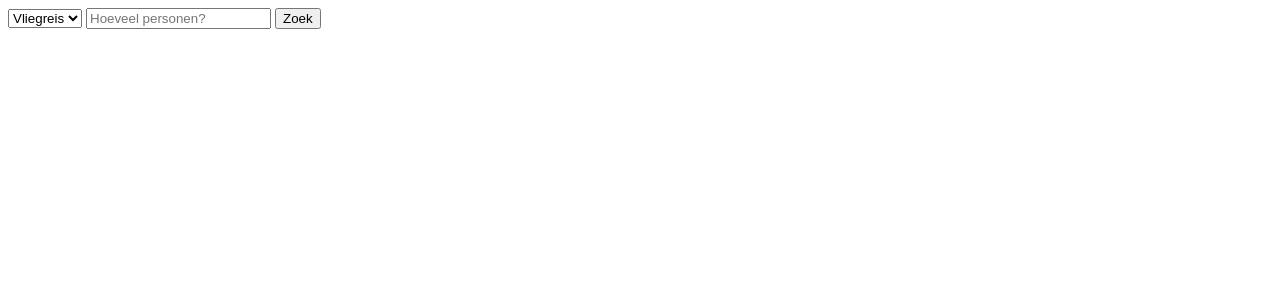
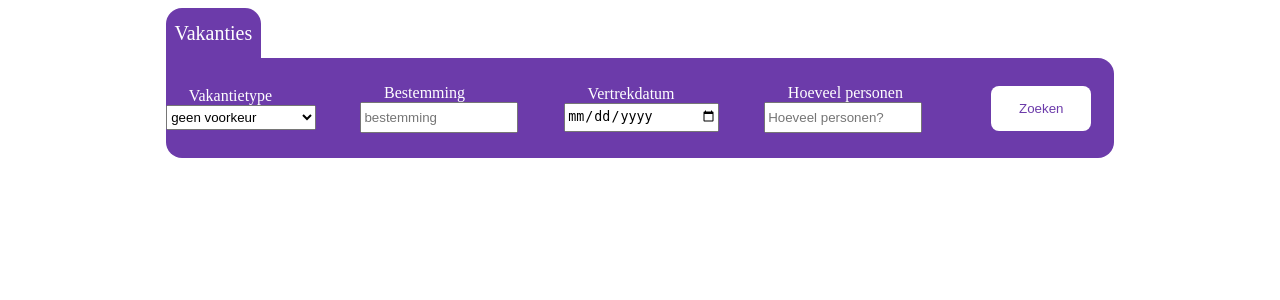
Before and after one commit to Just-a-good-programmer/Reisbureau-C-M, a PHP site: page / in a window 1280 px wide. Shown: the top 300 px of the page. Run offline with PHP 8.4, Linux system fonts and the light colour scheme.

Commit message:
search box made
made the search box, with the necessary inputs, i also made the style with css so html + css for searchbox is practically done

```diff
--- a/assets/css/style.css
+++ b/assets/css/style.css
@@ -0,0 +1,62 @@
+main{
+    display: flex;
+    align-items: center;
+    flex-direction: column;
+}
+
+.searchbox{
+    display: flex;
+    flex-flow: row wrap;
+    align-items: center;
+    justify-content: space-around;
+    width: 100%;
+    height: 100px;
+    background-color: #6C3BAA ;
+    color: #FFFFFF ;
+    border-radius: 0px 16px 16px 16px;
+}
+.box-title{
+    width: 10%;
+    height: 50px;
+    font-size: 20px;
+    display: flex;
+    background-color: #6C3BAA ;
+    align-self: flex-start;
+    align-items: center;
+    justify-content: center;
+    color: #FFFFFF;
+    border-radius: 16px 16px 0px  0px;
+}
+
+.box{
+    display: flex;
+    flex-direction: column;
+    width: 75%;
+}
+
+.column{
+    display: flex;
+    flex-direction: column;
+}
+.input-box{
+    width: 150px;
+    height: 25px;
+    margin-left: -15%;
+}
+
+.searchbutton {
+    background-color: #FFFFFF;
+    color: #6C3BAA;
+    border: none;
+    cursor: pointer;
+    border-radius: 8px;
+    width: 100px;
+    height: 45px;
+    transition: 0.3s;
+}
+
+.searchbutton:hover {
+    background-color: #7a4eb2;
+    box-shadow: 0 0 0 5px #c4b0dd;
+    color: #FFFFFF;
+}
--- a/index.php
+++ b/index.php
@@ -12,16 +12,33 @@
 
 </header>
 <main>
-        <form action="" method="get">
-            <select>
+    <div class="box">
+        <div class="box-title">Vakanties</div>
+        <form class="searchbox" action="" method="get">
+            <div class="column">
+                <label>Vakantietype</label>
+                <select class="input-box">
+                    <option selected>geen voorkeur</option>
                     <option value="Vliegreis">Vliegreis</option>
                     <option value="Treinreis">Treinreis</option>
                     <option value="Autoreis">Autoreis</option>
                 </select>
-
-            <input placeholder="Hoeveel personen?" type="number" name="personen">
-            <input type="submit" value="Zoek">
+            </div>
+            <div class="column">
+                <label>Bestemming</label>
+                <input class="input-box" type="text" placeholder="bestemming">
+            </div>
+            <div class="column">
+                <label>Vertrekdatum</label>
+                <input class="input-box" type="date" placeholder="datum">
+            </div>
+            <div class="column">
+                <label>Hoeveel personen</label>
+                <input class="input-box" placeholder="Hoeveel personen?" type="number" name="personen">
+            </div>
+            <input class="searchbutton" type="submit" value="Zoeken">
         </form>
+    </div>
 </main>
 
 <footer>
```
Lines whose indentation alone changed are shown as unchanged.
